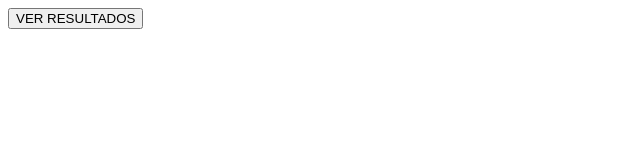
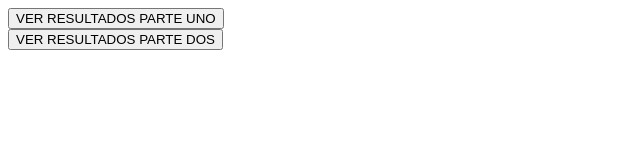
Before and after one commit to luiscornejo9612/UF2_JAVASCRIPT, a plain HTML site: page index.html in a window 1280 px wide. Shown: the whole page, without its empty margins (0-640 px from the left). Drawn offline with Linux system fonts and the light colour scheme.

Commit message:
segunda parte

```diff
--- a/index.html
+++ b/index.html
@@ -6,11 +6,15 @@
     <title>Document</title>
 </head>
 <body>
-    <button onclick="metodosArray()">VER RESULTADOS</button>
+    <button onclick="metodosArray()">VER RESULTADOS PARTE UNO</button>
     <div id="colorMayorMenor">
+    </div>
 
+    <button onclick="metodosArray2()">VER RESULTADOS PARTE DOS</button>
+    <div id="metodosArray">
     </div>
 
     <script src="metodosArray.js"></script>
+    <script src="metodosArray2.js"></script>
 </body>
 </html>
--- a/metodosArray.js
+++ b/metodosArray.js
@@ -11,7 +11,6 @@ function metodosArray() {
 
         }
     }
-
     if (contador === miArray.length) {
         // Utilizar el contenedor directamente, sin crear un nuevo párrafo
         contenedorid.innerHTML = "<p>" + "Todos los colores son menores a marro" + "</p>";
@@ -19,7 +18,6 @@ function metodosArray() {
         // Utilizar el contenedor directamente, sin crear un nuevo párrafo
         contenedorid.innerHTML += "<p>" + "No todos los colores son menores a marro" + "</p>";
     }
-
     // Obtener los últimos 2 elementos del array
     let ultimosDosColores = miArray.slice(-2);
 
--- /dev/null
+++ b/metodosArray2.js
@@ -0,0 +1,52 @@
+function metodosArray2() {
+    let miArray = ["verd", "vermell", "groc", "blau", "negre", "blanc"];
+    let miArray2 = ["dorado", "lila", "celeste", "aqua"];
+
+    document.write(miArray + " -> at(0) -> " + miArray.at(0) + "<br>")
+    document.write(miArray + " -> concat(miArray2) -> " + miArray.concat(miArray2) + "<br>")
+    document.write(miArray + " -> copyWithin(2, 1, 4) -> " + miArray.copyWithin(2, 1, 4) + "<br>")
+    document.write(miArray + " -> entries() -> ");
+    for (let [i, valor] of miArray.entries()) {
+        document.write(`[${i}, '${valor}'] `);
+    }
+    document.write("<br>");
+
+    document.write(miArray + " -> every() -> " + miArray.every(elemento => elemento.length > 3) + "<br>");
+    document.write(miArray + " -> fill('gris', 3 ,5) -> " + miArray.fill('gris', 3, 5) + "<br>");
+    document.write(miArray + " -> filter(elemento => elemento.includes ('e')) -> " + miArray.filter(elemento => elemento.includes('e')) + "<br>");
+    document.write(miArray + " -> find(elemento => elemento.includes('e')) -> " + miArray.find(elemento => elemento.includes('e')) + "<br>");
+    document.write(miArray + " -> findIndex(elemento => elemento.includes('e')) -> " + miArray.findIndex(elemento => elemento.includes('e')) + "<br>");
+    let miArrayAplanado = ["verd", "vermell", ["coche", "moto"], "negre", "blanc"];
+    document.write("[verd ", "vermell ", "[coche  ", "moto]", "  negre", "  blanc]" + " -> flat() -> " + miArrayAplanado.flat() + "<br>");
+    document.write(miArray + " -> flatMap(elemento => elemento.split('')) -> " + miArray.flatMap(elemento => elemento.split('')) + "<br>");
+    document.write("<p>" + miArray + " -> forEach()  <br>");
+    miArray.forEach(function (elemento) {document.write("-> "+ elemento + "<br>");});
+    document.write("<br>");
+    document.write(miArray + " ->Array.from('miArray2') -> " + Array.from(miArray2) + "<br>");
+    document.write(miArray + " -> includes('blau') -> " + miArray.includes('blau') + "<br>");
+    document.write(miArray + " -> indexOf('blau') -> " + miArray.indexOf('blau') + "<br>");
+    document.write("Array.isArray(miArray) -> " + Array.isArray(miArray) + "<br>");
+    document.write(miArray + " -> join('-') -> " + miArray.join('-') + "<br>");
+    document.write(miArray + " -> keys() -> ");
+    for (let indice of miArray.keys()) {
+        document.write(`${indice} `);
+    }
+    document.write("<br>");
+    document.write(miArray + " -> lastIndexOf('blau') -> " + miArray.lastIndexOf('blau') + "<br>");
+    document.write(miArray + " -> length -> " + miArray.length + "<br>");
+    document.write(miArray + " -> map() -> " + miArray.map(elemento => elemento.toUpperCase()) + "<br>");
+    document.write(miArray + " -> pop() -> " + miArray.pop() + "<br>");
+    document.write(miArray + " -> push('rosa') -> " + miArray.push('rosa') + " " + miArray + "<br>");
+    document.write(miArray + " -> reduce(acumulador, elemento) => acumulador + elemento) -> " + miArray.reduce((acumulador, elemento) => acumulador + elemento) + "<br>");
+    document.write(miArray + " -> reduceRight() -> " + miArray.reduceRight((acumulador, elemento) => acumulador + elemento) + "<br>");
+    document.write(miArray + " -> reverse() -> " + miArray.reverse() + "<br>");
+    document.write(miArray + " -> shift() -> " + miArray.shift() + "<br>");
+    document.write(miArray + " -> slice(1, 3) -> " + miArray.slice(1, 3) + "<br>");
+    document.write(miArray + " -> some('a') -> " + miArray.some(elemento => elemento.includes('a')) + "<br>");
+    document.write(miArray + " -> sort() -> " + miArray.sort() + "<br>");
+    document.write(miArray + " -> splice(1, 2, 'morado', 'naranja') -> " + miArray.splice(1, 2, 'morado', 'naranja') + "<br>");
+    document.write(miArray + " -> toString() -> " + miArray.toString() + "<br>");
+    document.write(miArray + " -> unshift('azul', 'verde') -> " + miArray.unshift('azul', 'verde') + "<br>");
+    document.write(miArray + " -> valueOf() -> " + miArray.valueOf() + "<br>");
+
+}
```
